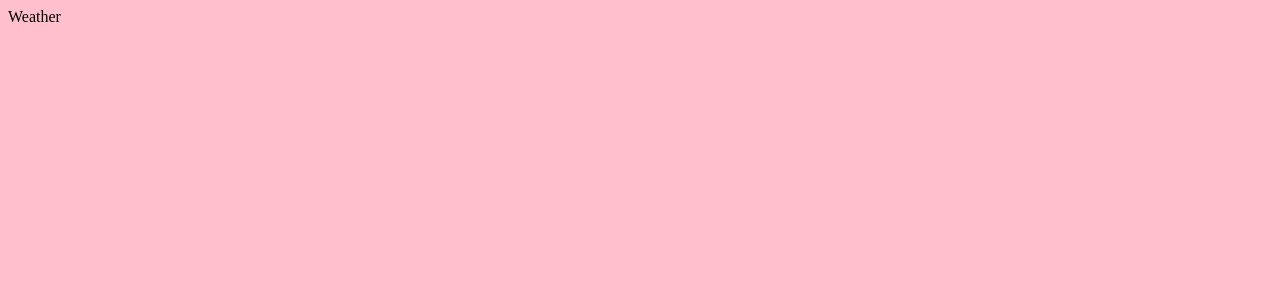
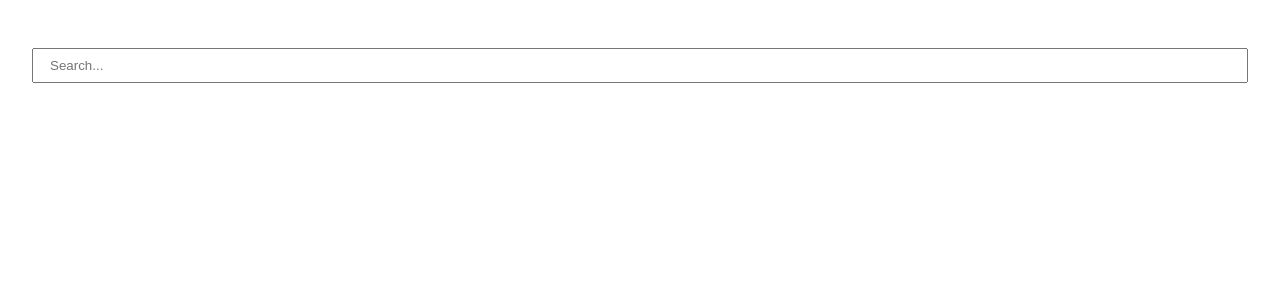
Before and after one commit to robbiemcmullense/amplifyapp, a React (Create React App) app: page /weather in a window 1280 px wide. Shown: the top 300 px of the page. Built offline with nearby package versions, Linux system fonts and the light colour scheme.

Commit message:
added the weather widget

```diff
--- a/src/App.js
+++ b/src/App.js
@@ -9,12 +9,12 @@ import WeatherWidgetScreen from './screens/WeatherWidgetScreen'
 
 function App() {
   return (
-    <div className="App">
-    <Router>
-      <Route path="/" component={HomeScreen} exact />
-      <Route path="/weather" component={WeatherWidgetScreen} />
-    </Router>
-    </div>
+    <main className="app">
+      <Router>
+        <Route path="/" component={HomeScreen} exact />
+        <Route path="/weather" component={WeatherWidgetScreen} />
+      </Router>
+    </main>
   );
 }
 
--- a/src/screens/WeatherWidgetScreen.js
+++ b/src/screens/WeatherWidgetScreen.js
@@ -1,9 +1,68 @@
-import React from 'react'
+import React, { useState } from 'react';
 
-export default function WeatherWidgetScreen() {
+const api = {
+    key: '7346fdbe1a5a32a9e0f652141756bac7',
+    base: 'http://api.openweathermap.org/data/2.5/'
+}
+
+function App() {
+    const [query, setQuery] = useState('');
+    const [weather, setWeather] = useState({});
+
+    const search = evt => {
+      if (evt.key === "Enter") {
+        fetch(`${api.base}weather?q=${query}&units=metric&APPID=${api.key}`)
+          .then(res => res.json())
+          .then(result => {
+            setWeather(result);
+            setQuery('');
+            console.log(result);
+          });
+      }
+    }
+
+    const dateBuilder = (d) => {
+      let months = ["January", "February", "March", "April", "May", "June", "July", "August", "September", "October", "November", "December"];
+      let days = ["Sunday", "Monday", "Tuesday", "Wednesday", "Thursday", "Friday", "Saturday"];
+
+      let day = days[d.getDay()];
+      let date = d.getDate();
+      let month = months[d.getMonth()];
+      let year = d.getFullYear();
+
+      return `${day} ${date} ${month} ${year}`
+    }
+
     return (
-        <div>
-            Weather
-        </div>
-    )
-}
+      <div className={(typeof weather.main != "undefined") ? ((weather.main.temp > 16) ? 'app warm' : 'app') : 'app'}>
+        <main>
+          <div className="search-box">
+            <input
+              type="text"
+              className="search-bar"
+              placeholder="Search..."
+              onChange={e => setQuery(e.target.value)}
+              value={query}
+              onKeyPress={search}
+            />
+          </div>
+          {(typeof weather.main != "undefined") ? (
+          <div>
+            <div className="location-box">
+              <div className="location">{weather.name}, {weather.sys.country}</div>
+              <div className="date">{dateBuilder(new Date())}</div>
+            </div>
+            <div className="weather-box">
+              <div className="temp">
+                {Math.round(weather.main.temp)}°c
+              </div>
+              <div className="weather">{weather.weather[0].main}</div>
+            </div>
+          </div>
+          ) : ('')}
+        </main>
+      </div>
+    );
+  }
+
+  export default App;
--- a/src/styles/components/_weather.scss
+++ b/src/styles/components/_weather.scss
@@ -1,3 +1,24 @@
-body{
-    background: pink;
+.weather-widget{
+    transition: 0.4 ease-out;
+    min-height: 100vh;
+    background-color: rgb(85, 49, 49);
+    padding: 1rem;
 }
+
+.search-box{
+    input{
+        padding: .5rem 1rem;
+        margin: 1rem auto;
+        display: block;
+        width: 100%;
+    }
+}
+
+.location-box, .weather-box{
+    text-align: center;
+    line-height: 2.3;
+}
+
+.temp{
+    font-size: large;
+}
--- /dev/null
+++ b/src/styles/layout/_fonts.scss
@@ -0,0 +1 @@
+@import url('https://fonts.googleapis.com/css2?family=Montserrat&display=swap');
--- /dev/null
+++ b/src/styles/layout/_main.scss
@@ -0,0 +1,14 @@
+* {
+    margin: 0;
+    padding: 0;
+    box-sizing: border-box;
+}
+
+body{
+    font-family: 'montserrat', sans-serif ;
+}
+
+.app{
+    width: 100%;
+    padding: 1rem;
+}
--- a/src/styles/styles.scss
+++ b/src/styles/styles.scss
@@ -1,2 +1,6 @@
+//layout
+@import './layout/fonts';
+@import './layout/main';
+
 // components
 @import './components/weather';
```
